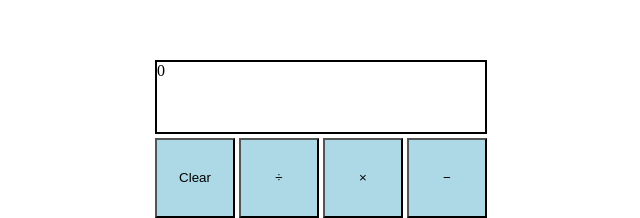
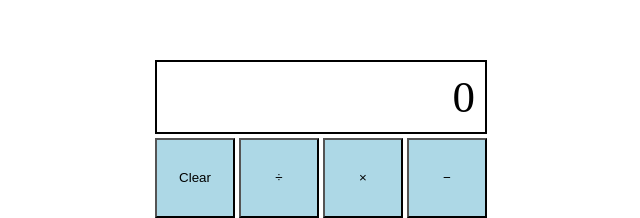
Before and after one commit to Alec1999/odin-calculator, a plain HTML site: page index.html in a window 1280 px wide. Shown: the part 101-319 px from the top of the page, 319-959 px from the left. Drawn offline with Linux system fonts and the light colour scheme.

Commit message:
Update HTML and CSS layout for calculator.

```diff
--- a/style.css
+++ b/style.css
@@ -6,8 +6,13 @@
 }
 
 #calculator-result {
+    display: flex;
+    flex-direction: row-reverse;
+    align-items: center;
+    padding-right: 10px;
     border: 2px solid black;
     height: 70px;
+    font-size: 45px;
 }
 
 #zero-btn {
```
